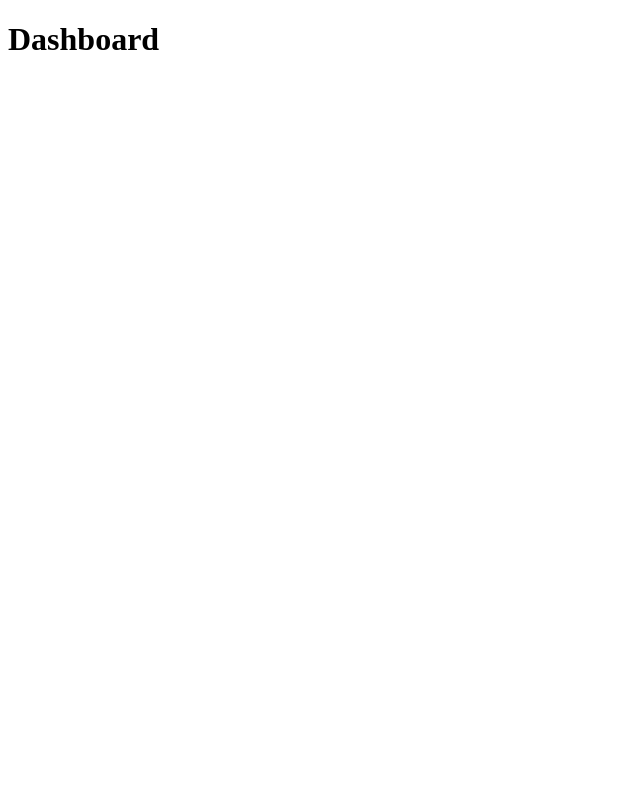
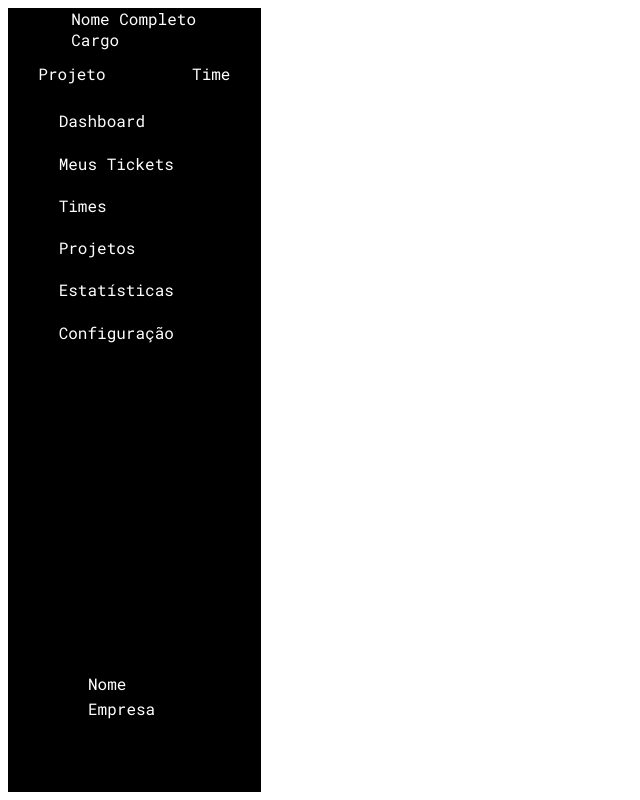
Before and after one commit to Feiticeiros-do-morango/Gerenciador-de-Tickets, a Vue app: page / in a window 1280 px wide. Shown: the whole page, without its empty margins (0-640 px from the left). Built offline with nearby package versions, Linux system fonts and the light colour scheme.

Commit message:
Inserção do componente Navbar

```diff
--- a/src/components/shared/Navbar.vue
+++ b/src/components/shared/Navbar.vue
@@ -1,15 +1,64 @@
 <template>
+  <div class="navbar">
+    <div class="identificacao">
+      <p>Nome Completo</p>
+      <p>Cargo</p>
+    </div>
+    <div class="informacao">
+      <span>Projeto</span>
+      <span>Time</span>
+    </div>
     <div class="itens">
-    <ul>
+      <ul>
         <li>Dashboard</li>
-    </ul>
+        <li>Meus Tickets</li>
+        <li>Times</li>
+        <li>Projetos</li>
+        <li>Estatísticas</li>
+        <li>Configuração</li>
+      </ul>
     </div>
+    <div class="dados">
+      <p>Nome</p>
+      <p>Empresa</p>
+    </div>
+  </div>
 </template>
 <script>
-export default {
-
-}
+export default {};
 </script>
 <style scoped>
+.identificacao {
+  padding-left: 25%;
+}
+.identificacao p {
+  margin: 0;
+}
+.informacao {
+  display: flex;
+  justify-content: space-between;
+  margin: 5% 12%;
+}
+.navbar {
+  width: 20%;
+  height: 98vh;
+  font-family: "Roboto Mono";
+  background-color: black;
+  color: white;
+  margin-left: 0;
+}
 
+.itens li {
+  list-style: none;
+  padding: 5%;
+}
+.dados {
+    margin-top: 40vh;
+    margin-left:10vh;
+}
+.dados p{
+    vertical-align: bottom;
+    margin-bottom: 0;
+    margin-top:2% ;
+}
 </style>
--- a/src/views/Dashboard.vue
+++ b/src/views/Dashboard.vue
@@ -1,11 +1,11 @@
 <template>
-  <h1>Dashboard</h1>
+  <Navbar />
 </template>
 <script>
+import Navbar from "@/components/shared/Navbar.vue";
 export default {
-
-}
+  components: { Navbar },
+};
 </script>
 <style scoped>
-
 </style>
```
